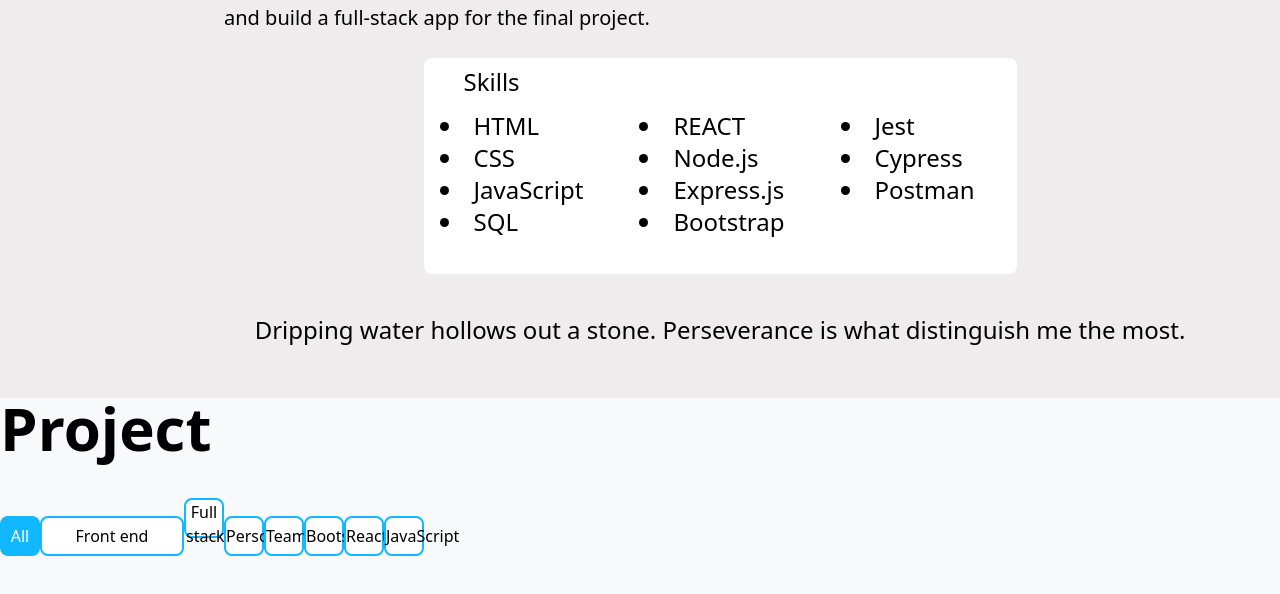
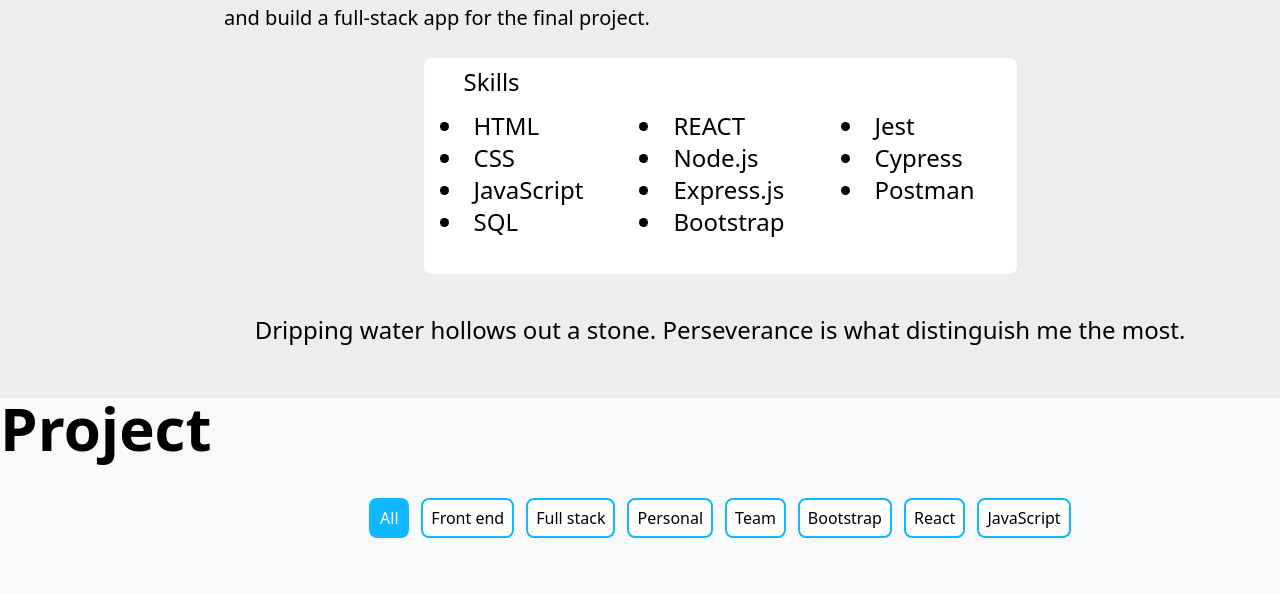
Before and after one commit to tcisse/porfolio-nextailwind, a Next.js app: page / in a window 1280 px wide. Shown: the part 1002-1596 px from the top of the page. Built offline with nearby package versions, Linux system fonts and the light colour scheme.

Commit message:
- set categorie

```diff
--- a/pages/index.js
+++ b/pages/index.js
@@ -170,15 +170,15 @@ export default function Home() {
         <div className="">
           <h1 className="text-6xl font-bold">Project</h1>
         </div>
-        <div className="mt-10">
+        <div className="mt-10 space-x-3 flex justify-center">
           <button className="rounded-lg bg-[#12B8FF] w-10 h-10 text-white">All</button>
-          <button className="rounded-lg bg-white border-2 border-[#12B8FF] w-36 h-10 text-black">Front end</button>
-          <button className="rounded-lg bg-white border-2 border-[#12B8FF] w-10 h-10 text-black">Full stack</button>
-          <button className="rounded-lg bg-white border-2 border-[#12B8FF] w-10 h-10 text-black">Personal</button>
-          <button className="rounded-lg bg-white border-2 border-[#12B8FF] w-10 h-10 text-black">Team</button>
-          <button className="rounded-lg bg-white border-2 border-[#12B8FF] w-10 h-10 text-black">Bootstrap</button>
-          <button className="rounded-lg bg-white border-2 border-[#12B8FF] w-10 h-10 text-black">React</button>
-          <button className="rounded-lg bg-white border-2 border-[#12B8FF] w-10 h-10 text-black">JavaScript</button>
+          <button className="rounded-lg bg-white border-2 border-[#12B8FF] w-30 h-10 px-2 text-black">Front end</button>
+          <button className="rounded-lg bg-white border-2 border-[#12B8FF] w-30 h-10 px-2 text-black">Full stack</button>
+          <button className="rounded-lg bg-white border-2 border-[#12B8FF] w-30 h-10 px-2 text-black">Personal</button>
+          <button className="rounded-lg bg-white border-2 border-[#12B8FF] w-30 h-10 px-2 text-black">Team</button>
+          <button className="rounded-lg bg-white border-2 border-[#12B8FF] w-30 h-10 px-2 text-black">Bootstrap</button>
+          <button className="rounded-lg bg-white border-2 border-[#12B8FF] w-30 h-10 px-2 text-black">React</button>
+          <button className="rounded-lg bg-white border-2 border-[#12B8FF] w-30 h-10 px-2 text-black">JavaScript</button>
         </div>
       </div>
     </>
```
